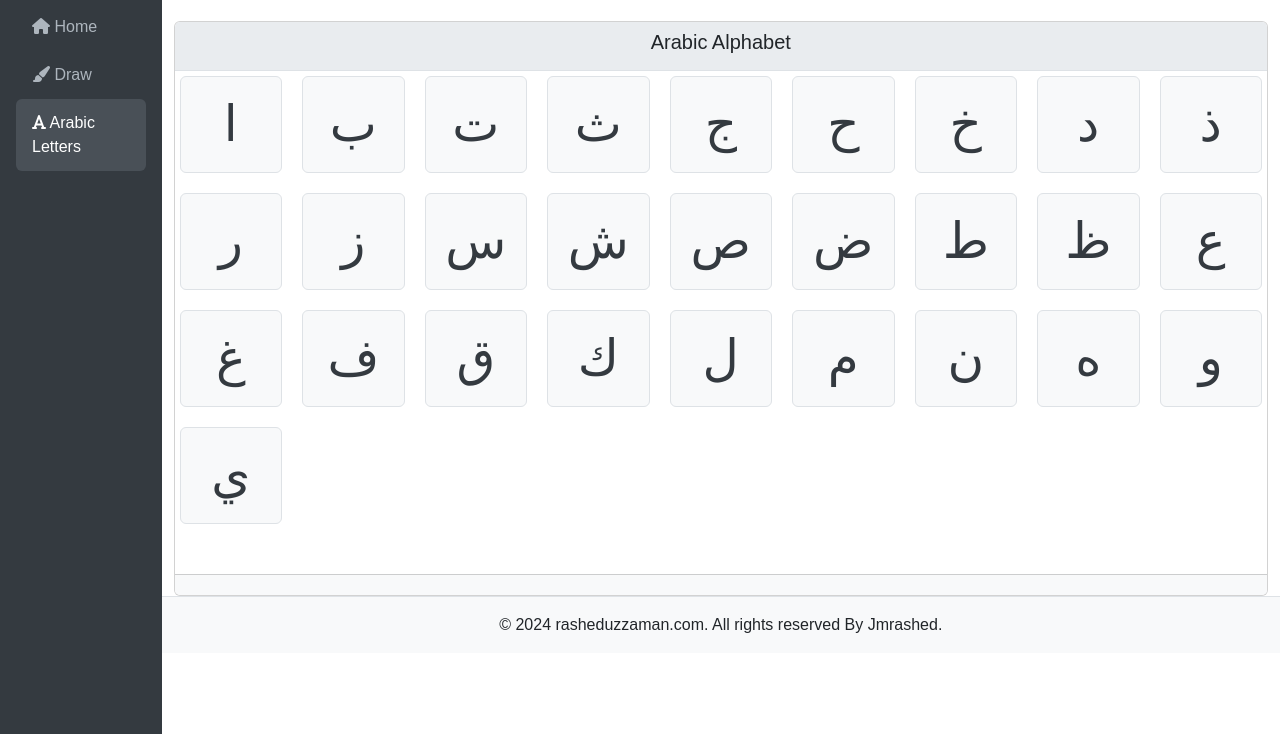
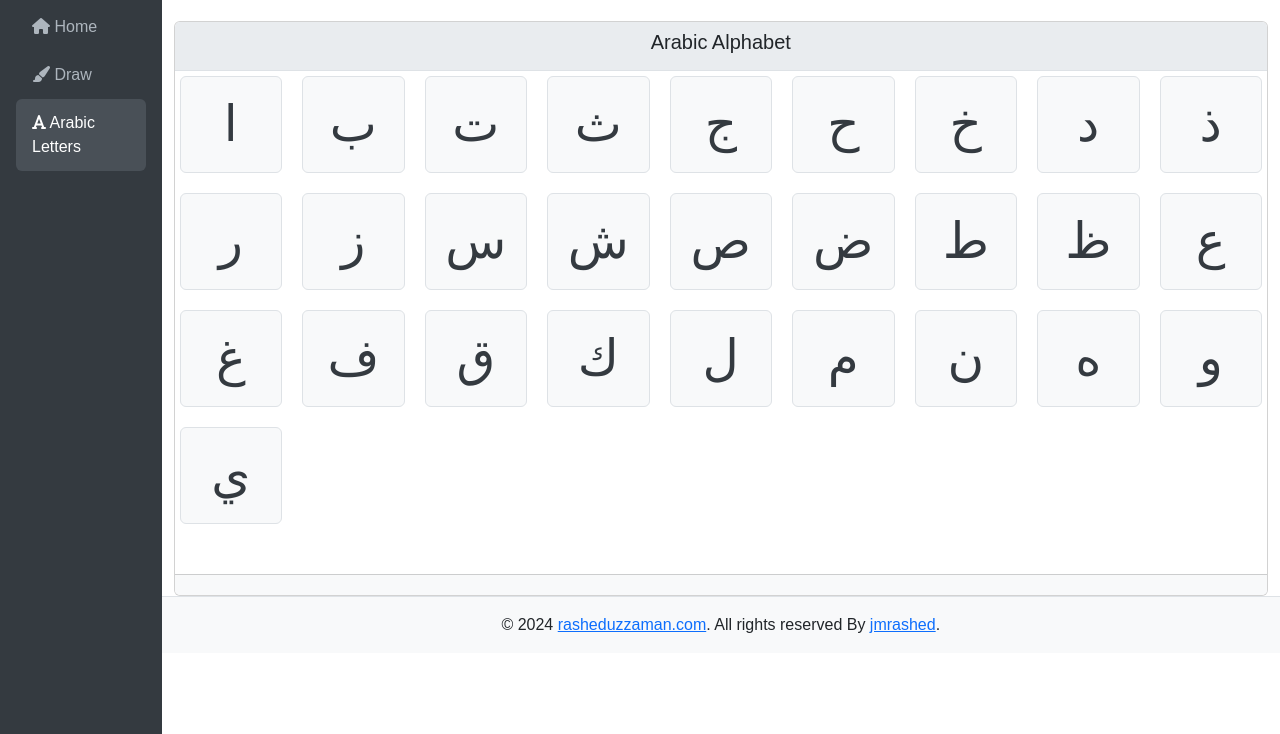
Before and after one commit to jmrashed/learn-arabic-language, a plain HTML site: page alphabet.html in a window 1280 px wide. Shown: the part 66-800 px from the top of the page. Drawn offline with nearby package versions, Linux system fonts and the light colour scheme.

Commit message:
update readme.md

```diff
--- a/alphabet.html
+++ b/alphabet.html
@@ -110,7 +110,7 @@
         <!-- Footer -->
         <footer class="footer">
           <div class="container">
-            <p class="mb-0">© 2024 rasheduzzaman.com. All rights reserved By Jmrashed.</p>
+            <p class="mb-0">© 2024 <a href="rasheduzzaman.com">rasheduzzaman.com</a>. All rights reserved By <a href="https://github.com/jmrashed">jmrashed</a>.</p>
           </div>
         </footer>
       </div>
```
Also changed, not shown: draw.html (+1 -1 lines), index.html (+1 -1 lines).
